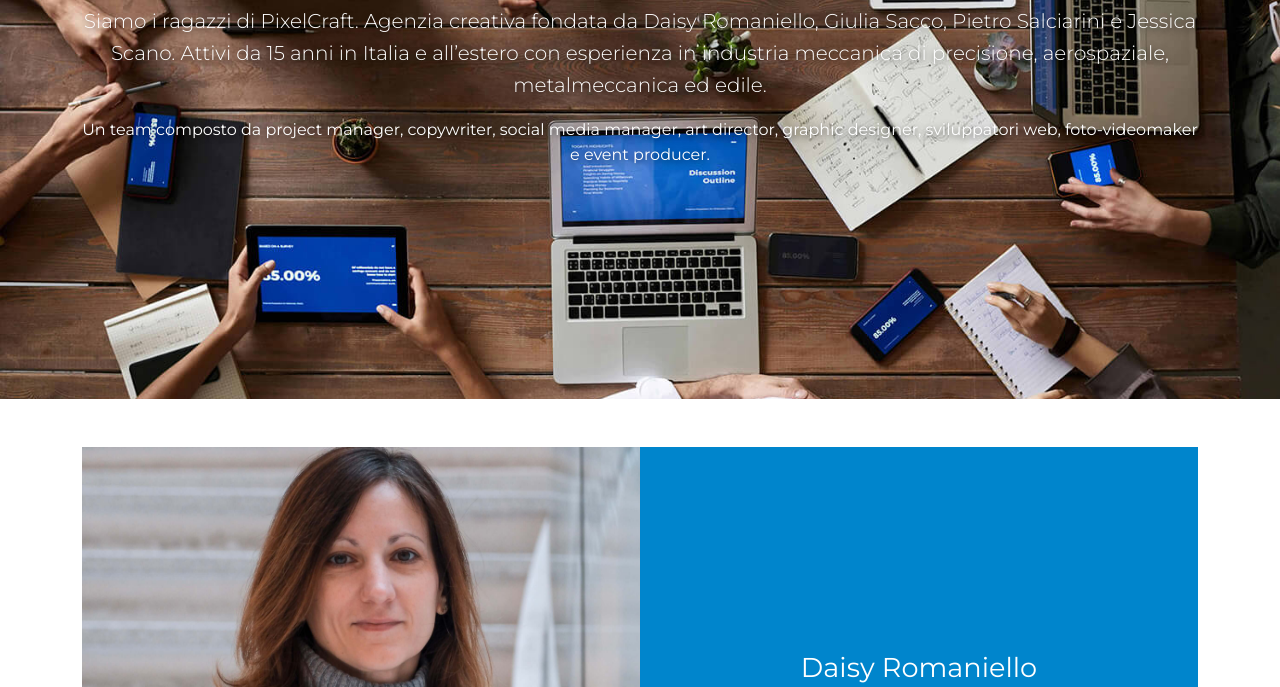
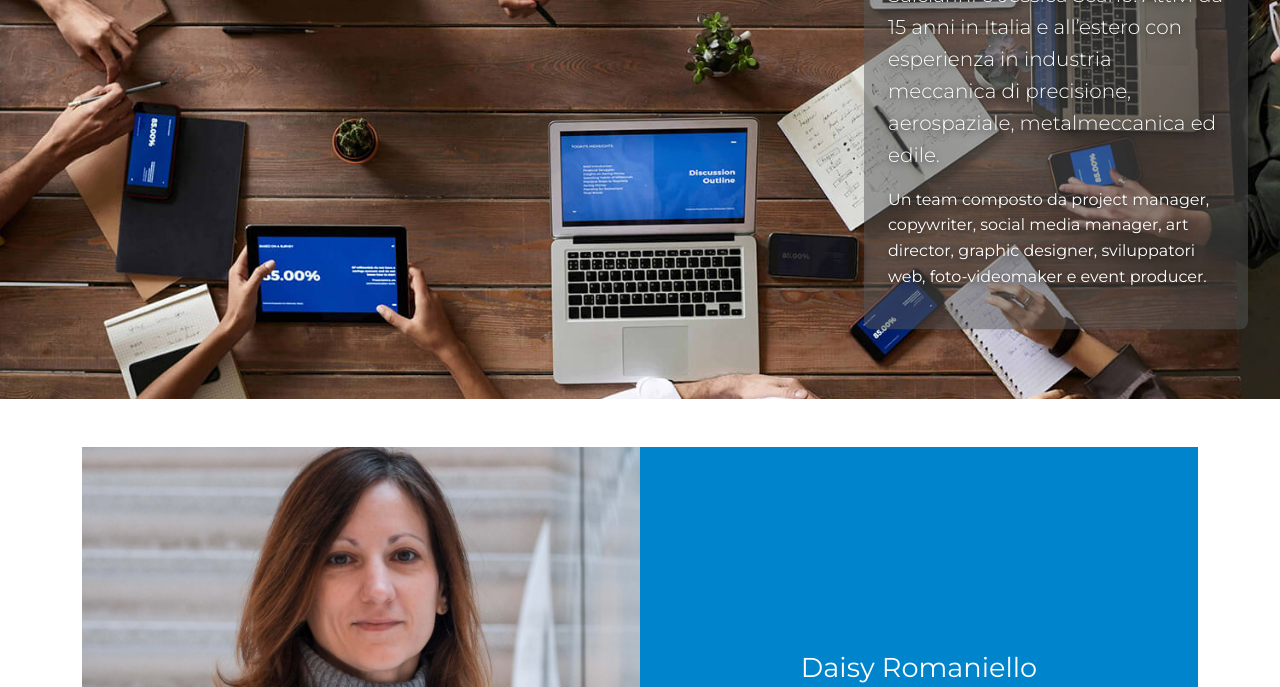
Before and after one commit to gsacco2000/Pixelcraft-Website, a plain HTML site: page about.html in a window 1280 px wide. Shown: the part 413-1100 px from the top of the page. Drawn offline with nearby package versions, Linux system fonts and the light colour scheme.

Commit message:
modifica hero

```diff
--- a/about.html
+++ b/about.html
@@ -97,8 +97,8 @@
   </header>
 
   <!-- HERO -->
-  <section class="hero text-white d-flex align-items-center">
-    <div class="container py-5 text-center">
+<section class="hero text-white d-flex align-items-center position-relative">
+  <div class="transparent-box p-4">
     <h1 class="display-4 fw-bold">About us</h1>
     <p class="lead">Siamo i ragazzi di PixelCraft. Agenzia creativa fondata da Daisy Romaniello, Giulia Sacco,
       Pietro Salciarini e Jessica Scano. Attivi da 15 anni in Italia e all’estero con esperienza in industria
@@ -107,6 +107,7 @@
       sviluppatori web, foto-videomaker e event producer.</p>
   </div>
 </section>
+
 
   <!-- TEAM -->
   <main class="container my-5">
--- a/css/about.css
+++ b/css/about.css
@@ -6,7 +6,20 @@
   display: flex;
   align-items: center;
   text-shadow: 0 2px 6px rgba(0,0,0,0.6);
+  position: relative; /* per permettere posizionamento assoluto */
 }
+
+.transparent-box {
+  position: absolute;
+  top: 50%;
+  right: 2rem;
+  transform: translateY(-50%);
+  max-width: 30%;
+  background-color: rgba(87, 86, 86, 0.5); /* sfondo nero trasparente */
+  border-radius: 0.5rem;
+  padding: 1.5rem;
+}
+
 
 /* immagini team: riempiono il lato e mantengono object-fit */
 .img-cover {
```
Lines whose indentation alone changed are shown as unchanged.
